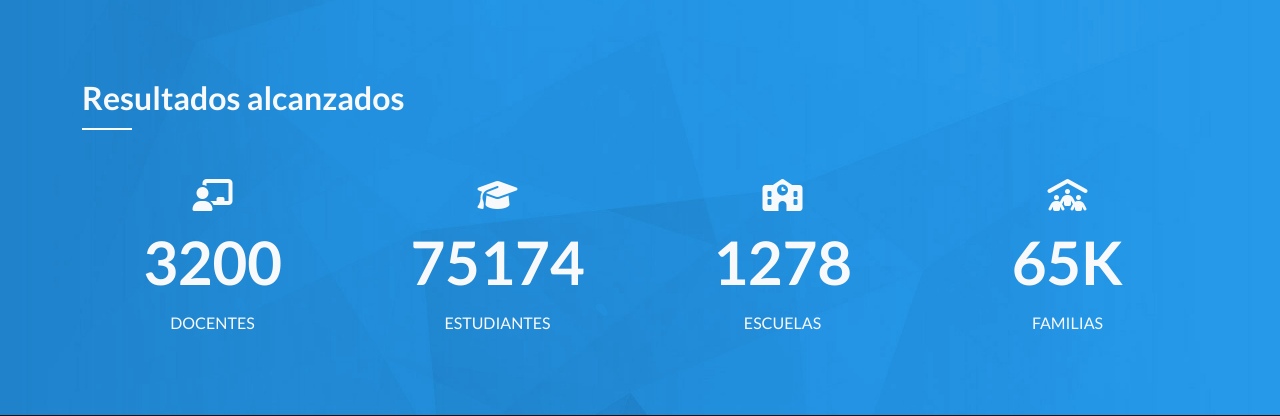
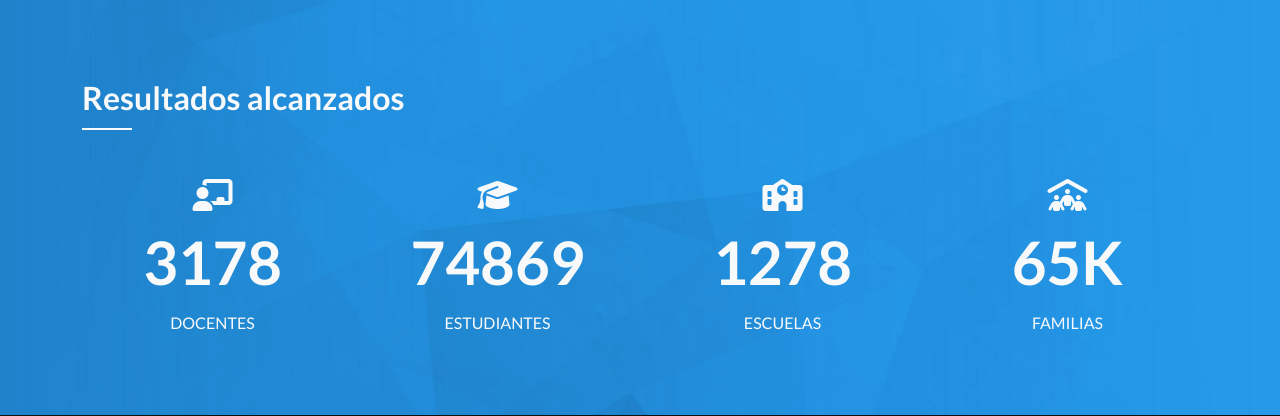
Before and after one commit to OPCODE7/departamentalcopan, a PHP site: page /departamentalcopan/ in a window 1280 px wide. Shown: the part 1651-2067 px from the top of the page. Run offline with PHP 8.4, Linux system fonts and the light colour scheme; grey boxes labelled with a size stand in for pictures from a placeholder-image service; some libraries are stand-ins or nearby versions.

Commit message:
Optimizing the counters of the achievements section

```diff
--- a/app/views/home.view.php
+++ b/app/views/home.view.php
@@ -375,15 +375,14 @@ if (isset($_POST["sendMail"])) {
                 let count1 = 0,
                     count2 = 0,
                     count3 = 0,
-                    count4 = 0,
-                    increment2 = Math.floor(74869 / 200);
+                    count4 = 0;
 
 
 
                 let countersInterval = setInterval(() => {
-                    if (count1 < 3178) count1 += 100;
-                    if (count2 < 74869) count2 += increment2;
-                    if (count3 < 1278) count3++;
+                    if (count1 < 3178) count1 += 454;
+                    if (count2 < 74869) count2 += 37434.5;
+                    if (count3 < 1278) count3 += 71;
                     if (count4 < 65) count4++;
 
                     $target1.textContent = count1;
@@ -391,8 +390,8 @@ if (isset($_POST["sendMail"])) {
                     $target3.textContent = count3;
                     $target4.textContent = count4;
 
-                    if (count1 == 50 && count2 == 39 && count3 == 10 && count4 == 12) clearInterval(countersInterval);
-                }, 5);
+                    if (count1 == 3178 && count2 == 74869 && count3 == 1278 && count4 == 65) clearInterval(countersInterval);
+                }, 10);
             } else {
                 count1 = 0;
                 count2 = 0;
--- a/app/views/layout.view.php
+++ b/app/views/layout.view.php
@@ -125,8 +125,8 @@ $titleFormat = strtoupper($replaceSlashUrl);
                                     <li><a class="dropdown-item" href="#">Calendario 2024</a></li>
                                     <li><a class="dropdown-item" href="https://siie.se.gob.hn/dashboard" target="_blank">Sistema SIIE</a></li>
                                     <li><a class="dropdown-item" href="<?php echo $APP_URL ?>sace/sartsace">SART-SACE</a></li>
-                                    <li class="dropdown-item nav-item dropend" id="dropdown-item-cooperants">
-                                        <a class="nav-link d-inline-block" href="#" role="button" style="color: var(--medium-gray);" id="about-links">
+                                    <li class="dropdown-item nav-item dropend" id="">
+                                        <a class="nav-link d-inline-block px-0" href="#" role="button" style="color: var(--medium-gray);" id="about-links">
                                             Salud Campaña
                                         </a>
                                         <button type="button" class="p-0 m-0 dropdown-toggle dropdown-toggle-split bg-transparent border-0" style="color: var(--medium-gray);" data-bs-toggle="dropdown" data-bs-auto-close="false" aria-expanded="false">
@@ -135,8 +135,8 @@ $titleFormat = strtoupper($replaceSlashUrl);
                                             <li><a class="dropdown-item" href="#">Estadística Rabia</a></li>
                                         </ul>
                                     </li>
-                                    <li class="dropdown-item nav-item dropend" id="dropdown-item-cooperants">
-                                        <a class="nav-link d-inline-block" href="#" role="button" style="color: var(--medium-gray);" id="about-links">
+                                    <li class="dropdown-item nav-item dropend" id="">
+                                        <a class="nav-link d-inline-block px-0" href="#" role="button" style="color: var(--medium-gray);" id="about-links">
                                             Monitoreos
                                         </a>
                                         <button type="button" class="p-0 m-0 dropdown-toggle dropdown-toggle-split bg-transparent border-0" style="color: var(--medium-gray);" data-bs-toggle="dropdown" data-bs-auto-close="false" aria-expanded="false">
```
